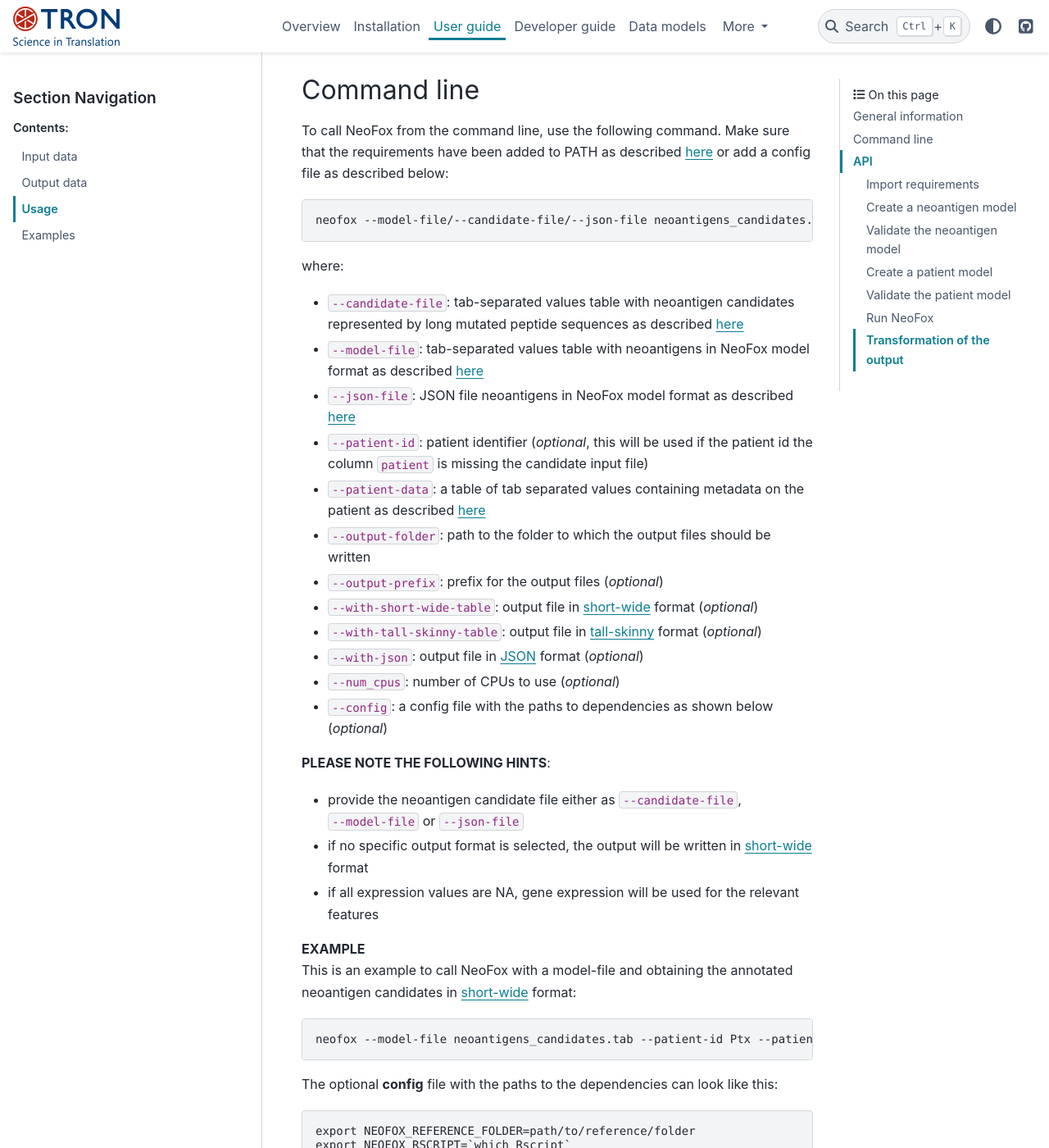
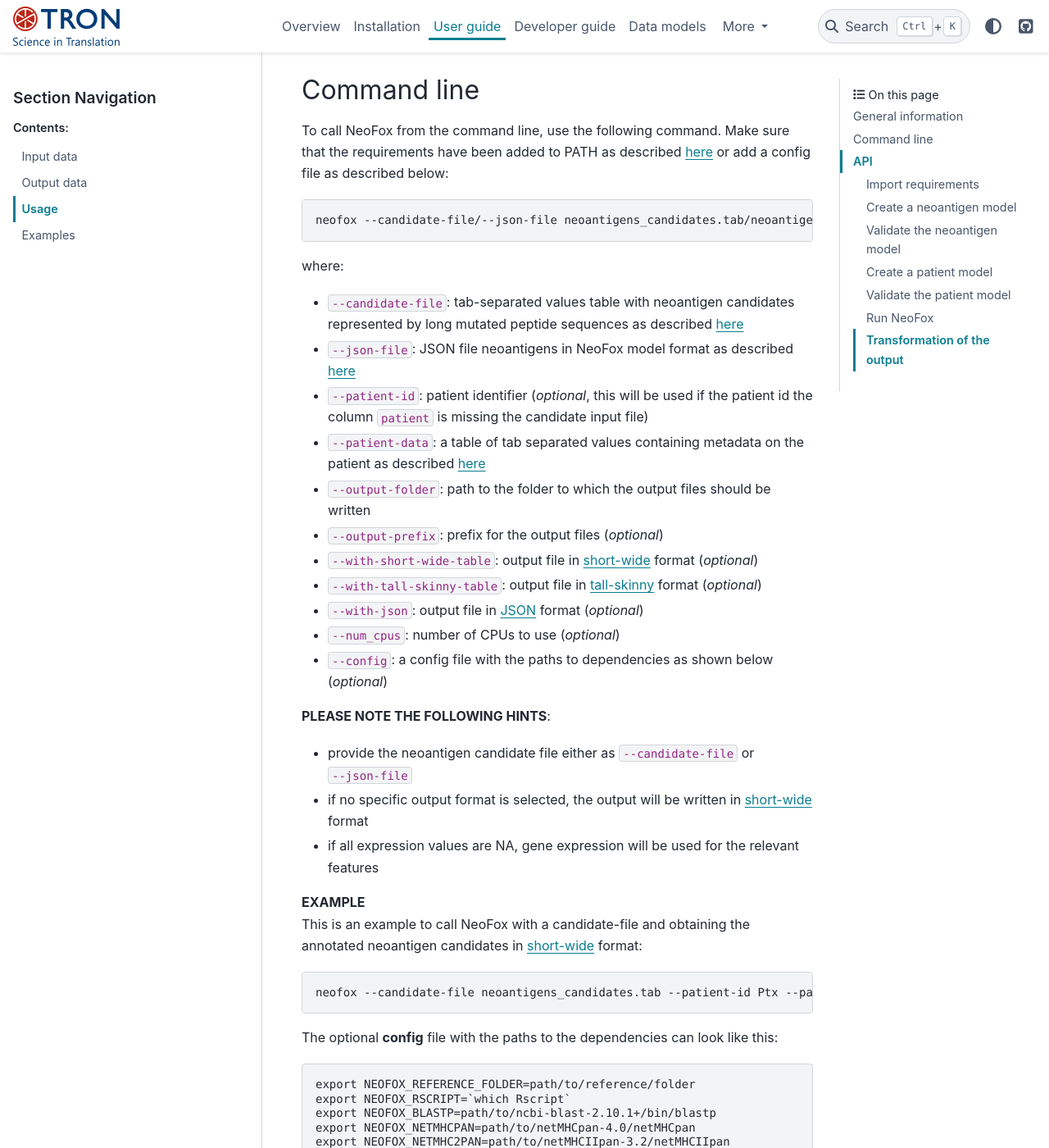
Before and after one commit to TRON-Bioinformatics/neofox, a Sphinx documentation site: the page built from docs/source/03_03_usage.md, in a window 1280 px wide and 1400 px high, scrolled down 295 px. Shown: the whole window at 82% size. Built offline with Sphinx 7.4.7 and the PyData theme 0.15.4, drawn with Linux system fonts in a browser that asks for light colours; some of the changed text lies outside the part shown.

Commit message:
update docs

`````diff
--- a/docs/source/03_03_usage.md
+++ b/docs/source/03_03_usage.md
@@ -9,13 +9,12 @@
 To call NeoFox from the command line, use the following command. Make sure that the requirements have been added to PATH as described [here](02_installation.md) or add a config file as described below:
 
 ````commandline
-neofox --model-file/--candidate-file/--json-file neoantigens_candidates.tab/neoantigens_candidates.json --patient-id Ptx --patient-data/--patient-data-json patient_data.txt/patient_data.json --output-folder /path/to/out --output-prefix out_prefix [--with-short-wide-table] [--with-tall-skinny-table] [--with-json] [--num_cpus]
+neofox --candidate-file/--json-file neoantigens_candidates.tab/neoantigens_candidates.json --patient-id Ptx --patient-data/--patient-data-json patient_data.txt/patient_data.json --output-folder /path/to/out --output-prefix out_prefix [--with-short-wide-table] [--with-tall-skinny-table] [--with-json] [--num_cpus]
 ````
 
 where:
-- `--candidate-file`: tab-separated values table with neoantigen candidates represented by long mutated peptide sequences as described [here](03_01_input_data.md#tabular-format)
-- `--model-file`: tab-separated values table with neoantigens in NeoFox model format as described [here](03_01_input_data.md#tabular-format)
-- `--json-file`: JSON file neoantigens in NeoFox model format as  described [here](03_01_input_data.md#json-format)
+- `--candidate-file`: tab-separated values table with neoantigen candidates represented by long mutated peptide sequences as described [here](03_01_input_data.md#tabular-file-format)
+- `--json-file`: JSON file neoantigens in NeoFox model format as  described [here](03_01_input_data.md#json-file-format)
 - `--patient-id`: patient identifier (*optional*, this will be used if the patient id the column `patient` is missing the candidate input file)
 - `--patient-data`: a table of tab separated values containing metadata on the patient as  described [here](03_01_input_data.md#file-with-patient-information)
 - `--output-folder`: path to the folder to which the output files should be written
@@ -27,15 +26,15 @@
 - `--config`: a config file with the paths to dependencies as shown below  (*optional*)
 
 **PLEASE NOTE THE FOLLOWING HINTS**:
-- provide the neoantigen candidate file either as `--candidate-file`, `--model-file` or `--json-file`
+- provide the neoantigen candidate file either as `--candidate-file` or `--json-file`
 - if no specific output format is selected, the output will be written in [short-wide](03_02_output_data.md#short-wide-format) format
 - if all expression values are NA, gene expression will be used for the relevant features
 
 **EXAMPLE**
-This is an example to call NeoFox with a model-file and obtaining the annotated neoantigen candidates in [short-wide](03_02_output_data.md#short-wide-format) format:
+This is an example to call NeoFox with a candidate-file and obtaining the annotated neoantigen candidates in [short-wide](03_02_output_data.md#short-wide-format) format:
 
 ````commandline
-neofox --model-file neoantigens_candidates.tab --patient-id Ptx --patient-data patient_data.tab --output-folder /path/to/out --output-prefix test
+neofox --candidate-file neoantigens_candidates.tab --patient-id Ptx --patient-data patient_data.tab --output-folder /path/to/out --output-prefix test
 ````
 
 The optional **config** file with the paths to the dependencies can look like this:
@@ -160,28 +159,22 @@
 neoantiges_json = ModelConverter.objects2json(model_objects=[validated_neoantigen]
 ```
 - instead of creating neoantigen or patient models (step2-5), tabular or json files containing this information can be passed:
-  The neoantigen candidates can be provided in **[model-file format]**(03_01_input_data.md#file-with-neonatigen-candidates)
+  The neoantigen candidates can be provided in [candidate-file format](03_01_input_data.md#tabular-file-format)
 
 ```python
 model_file = "/path/to/neoantigen_candidates.tab"
 neoantigens, external_annotations = ModelConverter.parse_neoantigens_file(neoantigens_file=model_file)
 ```
 
-or in **[candidate-file format**]**(03_01_input_data.md#file-with-neonatigen-candidates)
 
-```python
-candidate_file = "/path/to/neoantigen_candidates.tab"
-neoantigens, external_annotations = ModelConverter.parse_candidate_file(candidate_file=candidate_file)
-```
-
-or in **[JSON format]**(03_01_input_data.md#neoantigen-candidates-in-json-format).
+or in [JSON format](03_01_input_data.md#json-file-format).
 
 ```python
 json_file = "/path/to/neoantigen_candidates.json"
 neoantigens, external_annotations = ModelConverter.parse_neoantigens_json_file(json_file=json_file)
 ```
 
-The patient information should be provided in **[tabular format]**(03_01_input_data.md#file-with-patient-information)
+The patient information should be provided in [tabular format](03_01_input_data.md#file-with-patient-information)
 
 ```python
 patient_file = "/path/to/patients.tab"
`````
Also changed, not shown: docs/source/01_overview.md (+0 -1 lines), docs/source/03_01_input_data.md (+20 -46 lines), docs/source/05_models.md (+0 -1 lines).
